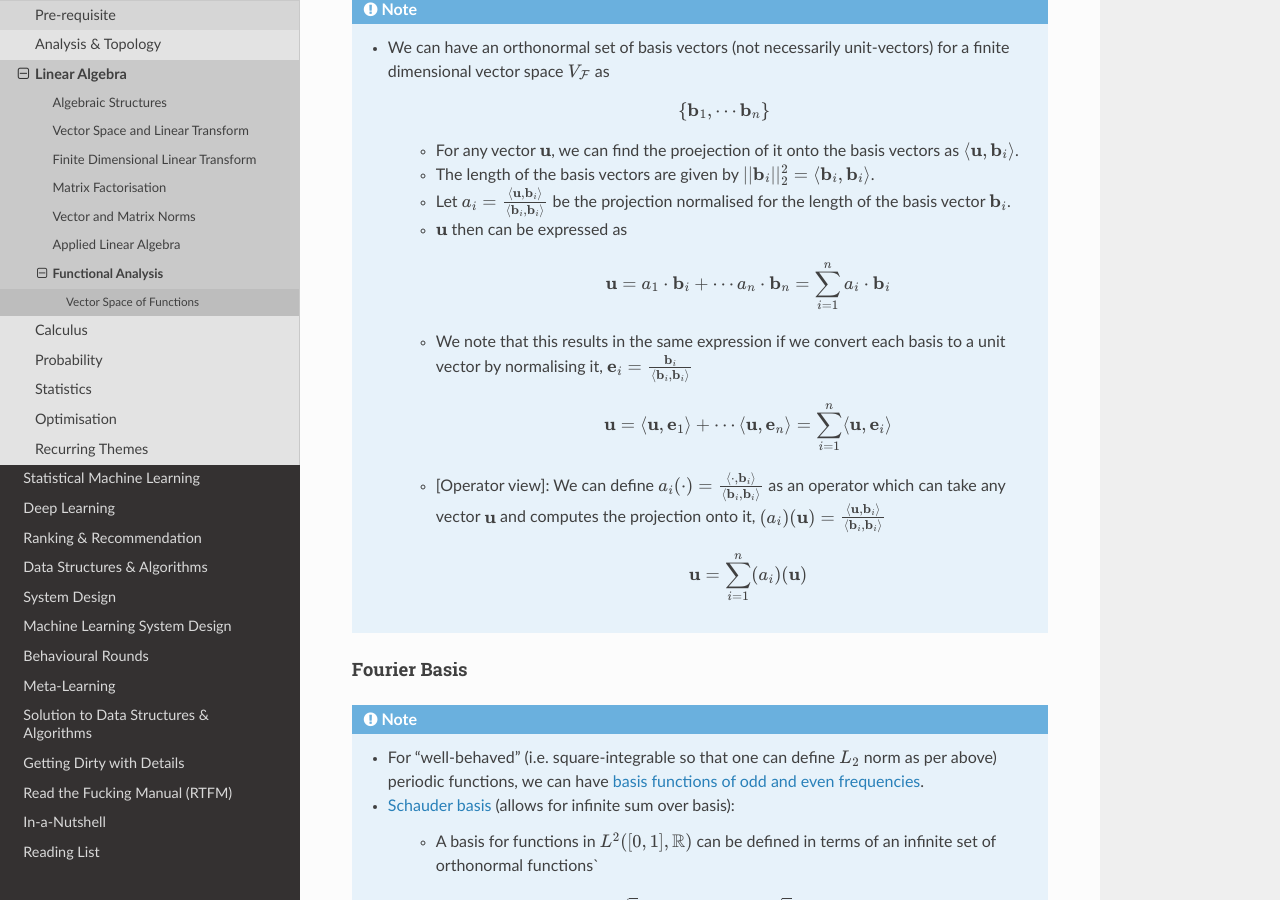
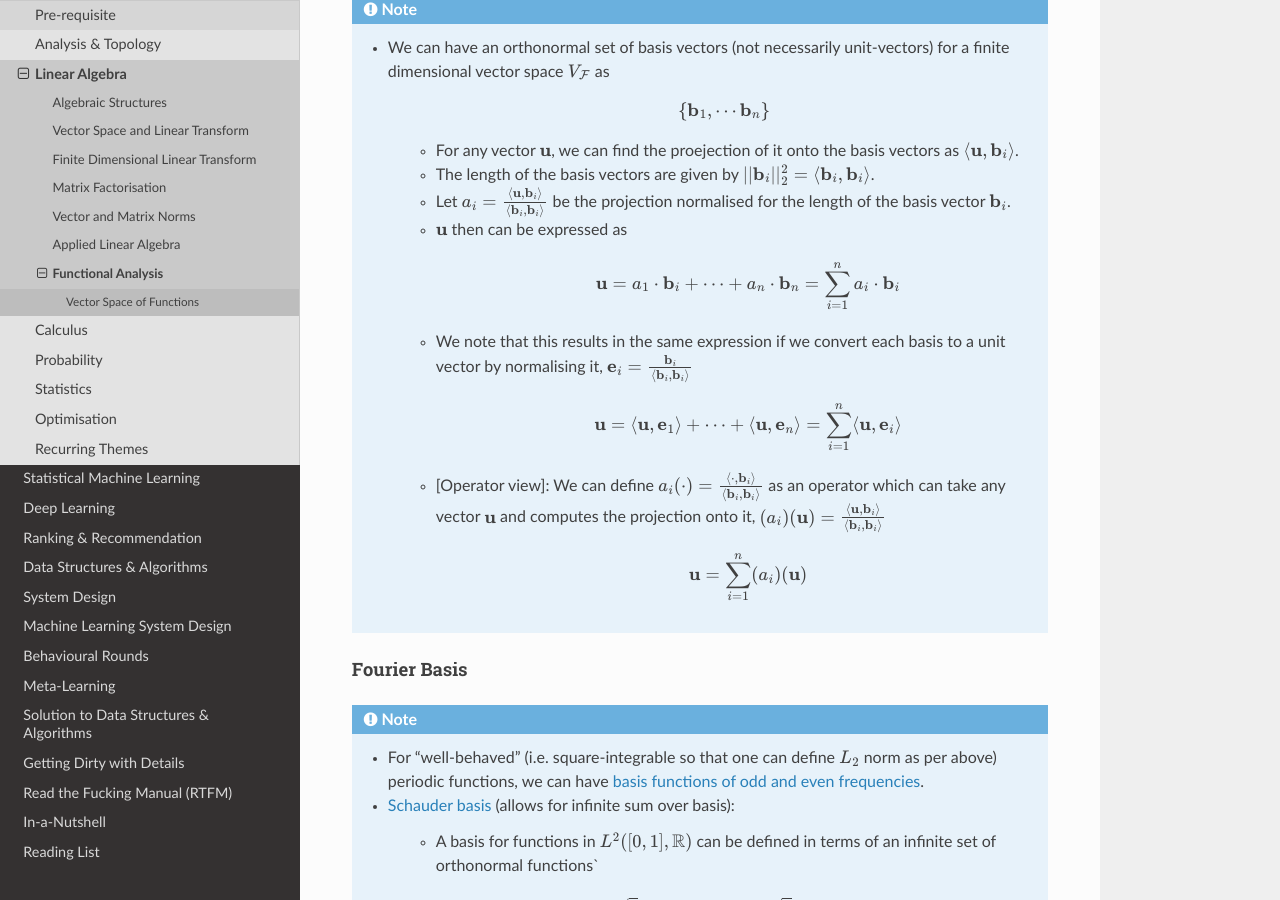
Before and after one commit to uselesstechjunks/leetcode, a Sphinx documentation site: the page built from docs/source/math/linalg/funan.rst, in a window 1280 px wide and 900 px high, scrolled down 3961 px. Built offline with Sphinx 7.4.7 and the Read the Docs theme 2.0.0, drawn with Linux system fonts in a browser that asks for light colours.

Commit message:
Update funan.rst

```diff
--- a/docs/source/math/linalg/funan.rst
+++ b/docs/source/math/linalg/funan.rst
@@ -137,10 +137,10 @@ Function Basis
 		* Let :math:`a_i=\frac{\langle\mathbf{u},\mathbf{b}_i\rangle}{\langle\mathbf{b}_i,\mathbf{b}_i\rangle}` be the projection normalised for the length of the basis vector :math:`\mathbf{b}_i`.
 		* :math:`\mathbf{u}` then can be expressed as
 
-			.. math:: \mathbf{u}=a_1\cdot\mathbf{b}_i+\cdots a_n\cdot\mathbf{b}_n=\sum_{i=1}^na_i\cdot\mathbf{b}_i
+			.. math:: \mathbf{u}=a_1\cdot\mathbf{b}_i+\cdots +a_n\cdot\mathbf{b}_n=\sum_{i=1}^na_i\cdot\mathbf{b}_i
 		* We note that this results in the same expression if we convert each basis to a unit vector by normalising it, :math:`\mathbf{e}_i=\frac{\mathbf{b}_i}{\langle\mathbf{b}_i,\mathbf{b}_i\rangle}`
 
-			.. math:: \mathbf{u}=\langle\mathbf{u},\mathbf{e}_1\rangle+\cdots\langle\mathbf{u},\mathbf{e}_n\rangle=\sum_{i=1}^n\langle\mathbf{u},\mathbf{e}_i\rangle
+			.. math:: \mathbf{u}=\langle\mathbf{u},\mathbf{e}_1\rangle+\cdots+\langle\mathbf{u},\mathbf{e}_n\rangle=\sum_{i=1}^n\langle\mathbf{u},\mathbf{e}_i\rangle
 
 		* [Operator view]: We can define :math:`a_i(\cdot)=\frac{\langle\cdot,\mathbf{b}_i\rangle}{\langle\mathbf{b}_i,\mathbf{b}_i\rangle}` as an operator which can take any vector :math:`\mathbf{u}` and computes the projection onto it, :math:`(a_i)(\mathbf{u})=\frac{\langle\mathbf{u},\mathbf{b}_i\rangle}{\langle\mathbf{b}_i,\mathbf{b}_i\rangle}`
 
```
